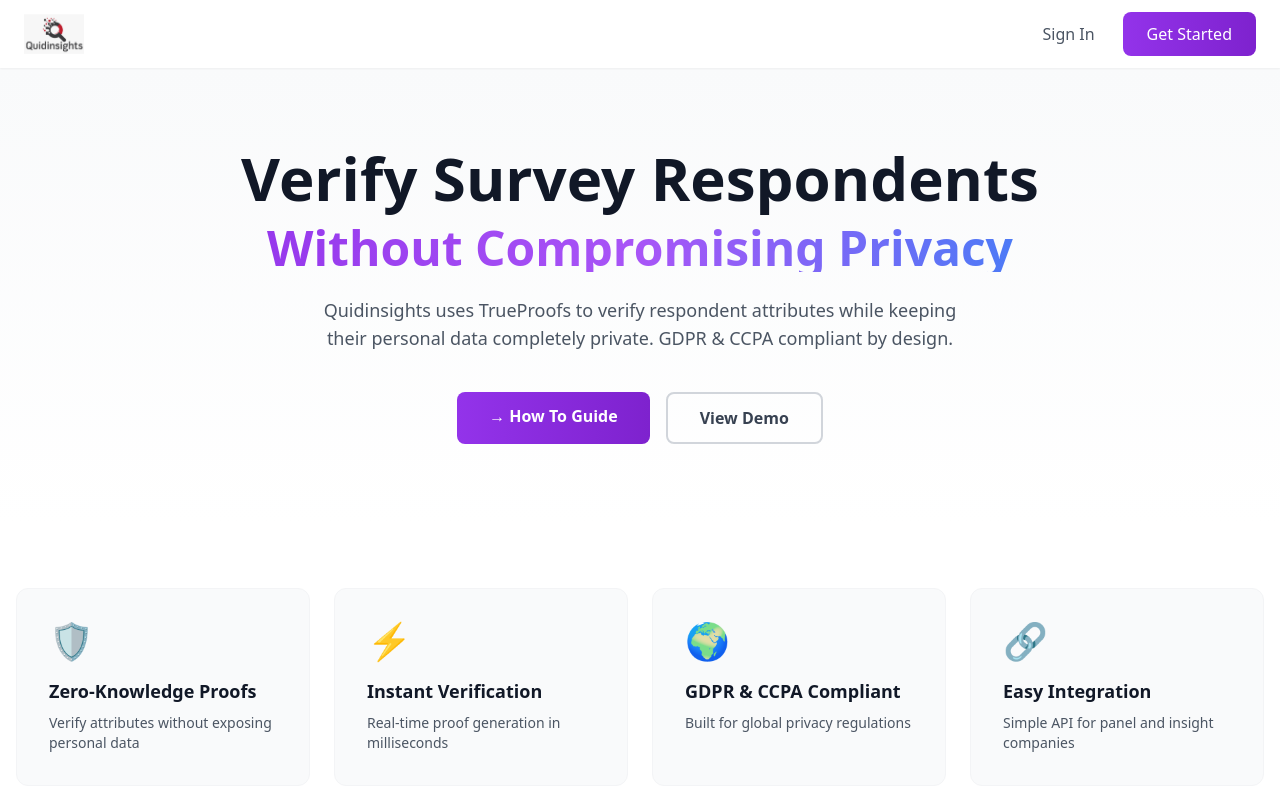
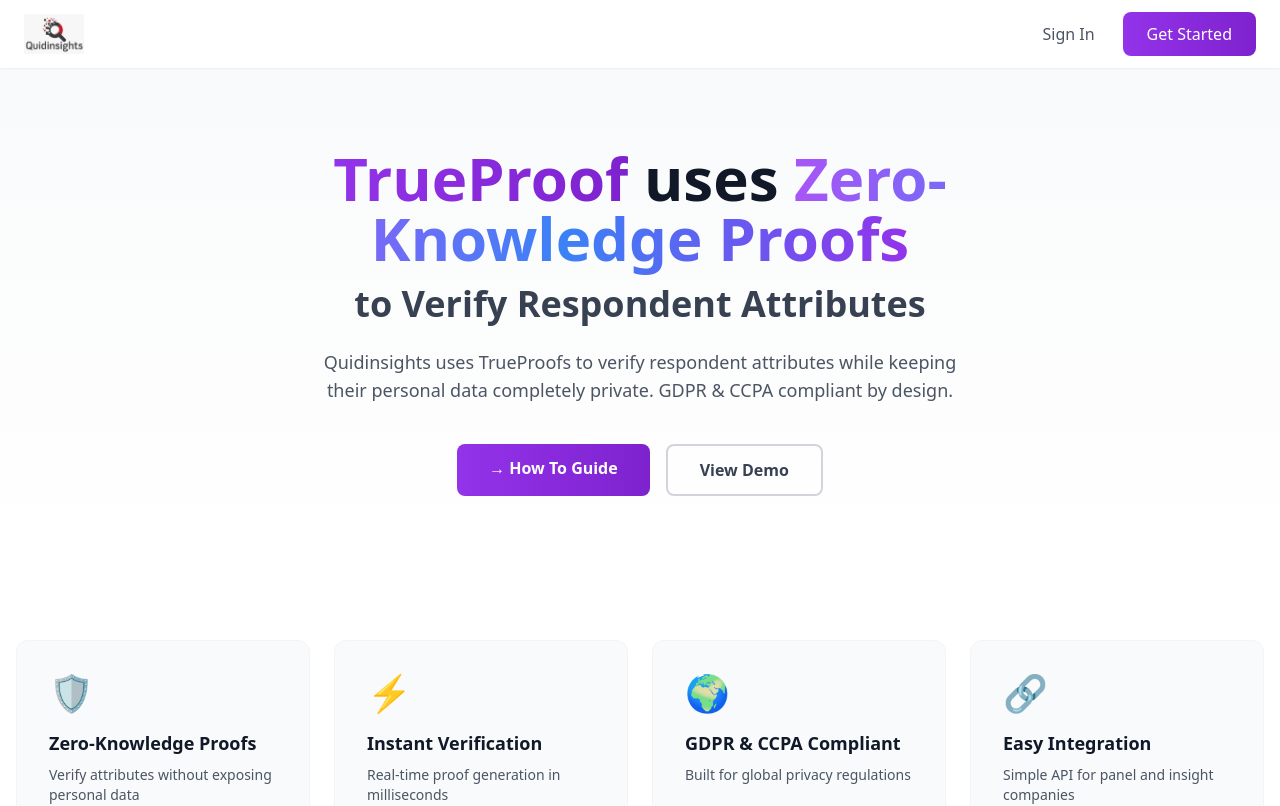
Before and after one commit to chandershekhar22/SRVS, a React (Vite) app in the folder client/: page / in a window 1280 px wide. Shown: the top 806 px of the page. Built offline with nearby package versions, Linux system fonts and the light colour scheme; no server answers.

Commit message:
change in hero title

```diff
--- a/client/src/components/Hero.jsx
+++ b/client/src/components/Hero.jsx
@@ -7,12 +7,13 @@ export default function Hero() {
       <div className="container mx-auto text-center max-w-4xl">
 
 
-        <h1 className="text-5xl md:text-6xl font-bold text-gray-900 mb-4">
-          Verify Survey Respondents
+        <h1 className="text-4xl md:text-5xl lg:text-6xl font-bold text-gray-900 mb-4 leading-tight">
+          <span className="bg-gradient-to-r from-purple-600 to-purple-700 bg-clip-text text-transparent">TrueProof</span> uses{' '}
+          <span className="bg-gradient-to-r from-purple-500 via-blue-500 to-purple-600 bg-clip-text text-transparent">Zero-Knowledge Proofs</span>
         </h1>
 
-        <h2 className="text-4xl md:text-5xl font-bold bg-gradient-to-r from-purple-600 via-purple-500 to-blue-500 bg-clip-text text-transparent mb-6">
-          Without Compromising Privacy
+        <h2 className="text-2xl md:text-3xl lg:text-4xl font-semibold text-gray-700 mb-6">
+          to Verify Respondent Attributes
         </h2>
 
         <p className="text-gray-600 text-lg mb-10 max-w-2xl mx-auto">
--- a/client/src/pages/Signup.jsx
+++ b/client/src/pages/Signup.jsx
@@ -56,7 +56,7 @@ export default function Signup() {
     {
       id: 'respondent',
       title: 'Panelist',
-      description: 'Participate in surveys and earn rewards using email and password',
+      description: 'Participate in surveys and earn rewards with verified credentials',
       icon: '👤',
       color: 'from-green-600 to-green-700'
     }
```
